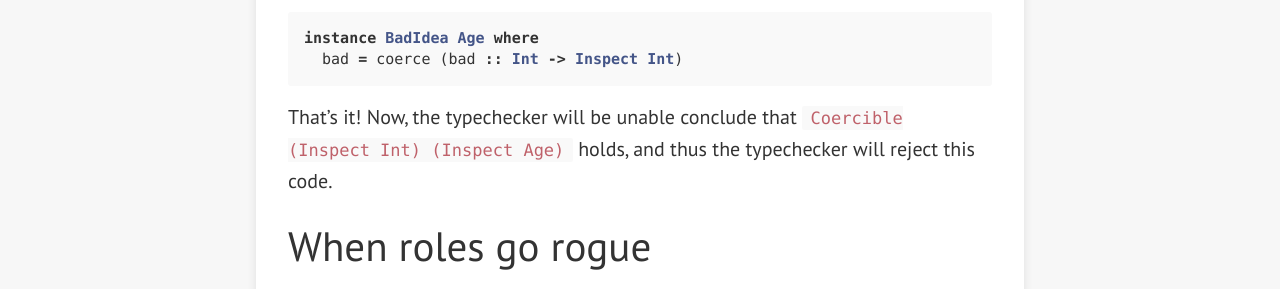
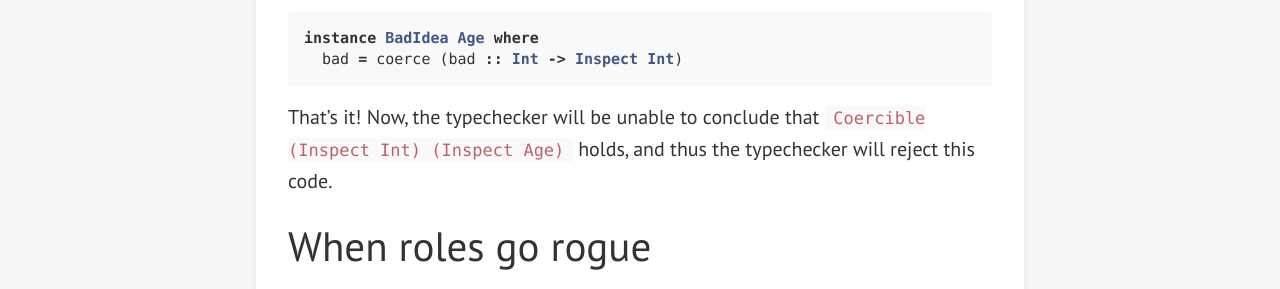
Before and after one commit to RyanGlScott/RyanGlScott.github.io, a Jekyll site: the page built from _posts/2018-03-04-how-quantifiedconstraints-can-let-us-put-join-back-in-monad.md, in a window 1280 px wide and 900 px high, scrolled down 8624 px. Shown: the part 156-445 px from the top of the window. Built offline with Jekyll 4.4.1, drawn with Linux system fonts in a browser that asks for light colours; nearby versions of some CDN libraries; some of the changed lines change nothing that is shown; some of the changed text lies outside the part shown.

Commit message:
Fix typos

```diff
--- a/_posts/2018-03-04-how-quantifiedconstraints-can-let-us-put-join-back-in-monad.md
+++ b/_posts/2018-03-04-how-quantifiedconstraints-can-let-us-put-join-back-in-monad.md
@@ -57,7 +57,7 @@
 point later). Team GHC is hard at work preparing a patch which will implement
 the AMP for the upcoming 7.10 release.
 
-One day, and unexpected
+One day, an unexpected
 [hurdle](https://mail.haskell.org/pipermail/ghc-devs/2014-May/004964.html)
 arises. After making `join` a class method of `Monad`, GHC starts complaining
 when compiling the `haskeline` library. The issue can be boiled down to the
@@ -232,7 +232,7 @@
 {% endhighlight %}
 
 `coerce` will be key in fixing `GeneralizedNewtypeDeriving`. If GHC cannot
-conclude `Coericble a b`, then we cannot be sure that it is safe to coerce
+conclude `Coercible a b`, then we cannot be sure that it is safe to coerce
 from a value of type `a` to type `b`, so it will be rejected with a type error.
 
 ### What can be `Coercible`
@@ -357,7 +357,7 @@
   bad = coerce (bad :: Int -> Inspect Int)
 {% endhighlight %}
 
-That's it! Now, the typechecker will be unable conclude that
+That's it! Now, the typechecker will be unable to conclude that
 `Coercible (Inspect Int) (Inspect Age)` holds, and thus the typechecker will
 reject this code.
 
```
